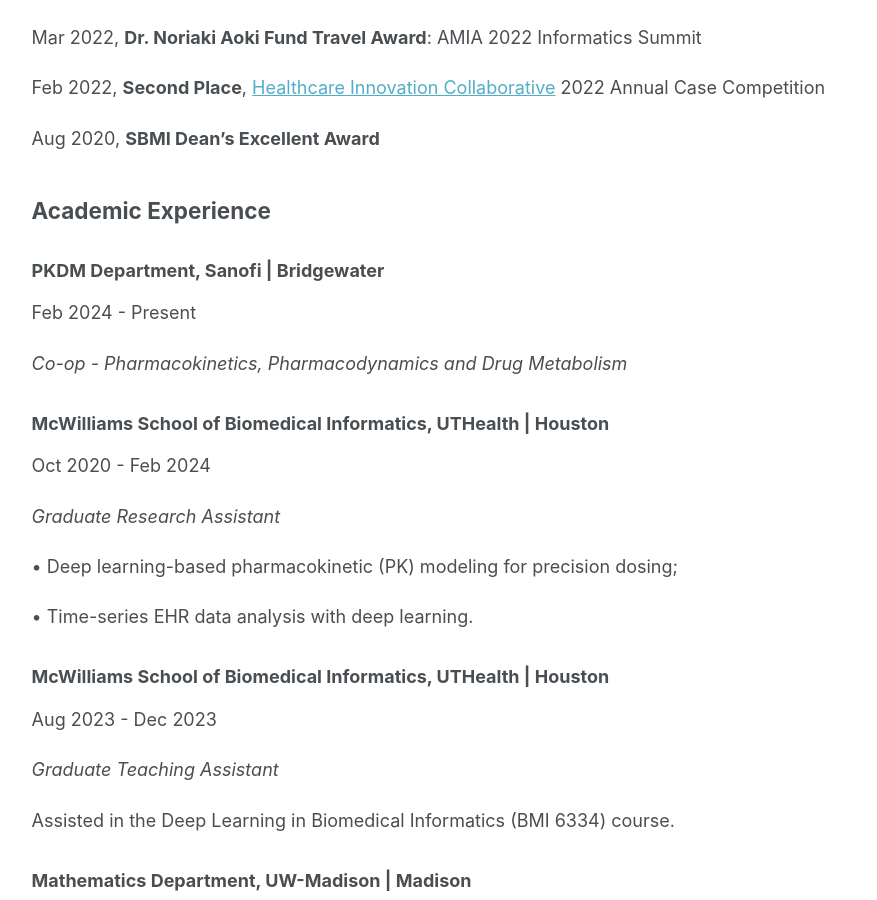
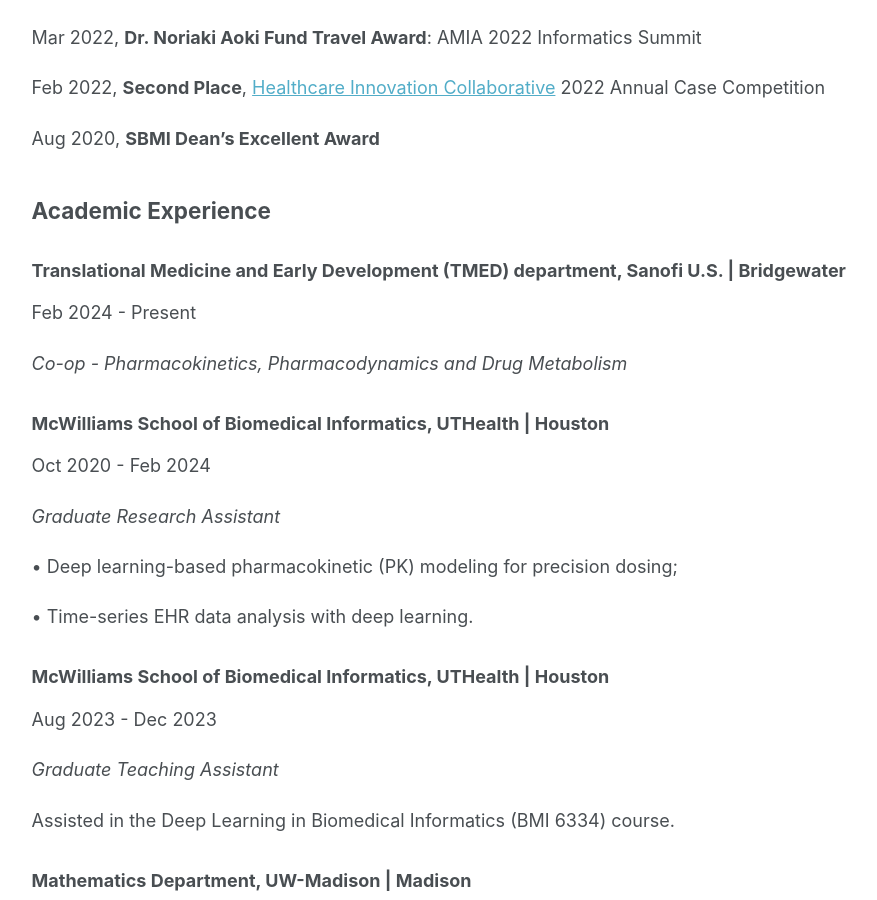
Before and after one commit to BingyuMao/BingyuMao.github.io, a Jekyll site: the page built from _pages/cv.md, in a window 1280 px wide and 900 px high, scrolled down 844 px. Shown: the whole window, without its empty margins (250-1127 px from the left). Built offline with Jekyll 4.4.1, drawn with Linux system fonts in a browser that asks for light colours.

Commit message:
Update cv.md

```diff
--- a/_pages/cv.md
+++ b/_pages/cv.md
@@ -46,7 +46,7 @@ Aug 2020, **SBMI Dean’s Excellent Award**
 
 ## Academic Experience
 
-### PKDM Department, Sanofi | Bridgewater
+### Translational Medicine and Early Development (TMED) department, Sanofi U.S. | Bridgewater
 
 Feb 2024 - Present
 
```
